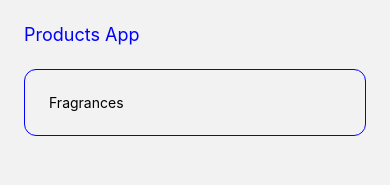
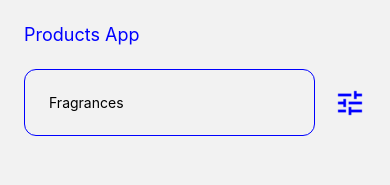
Before and after one commit to amandaduuaarte/ProductsApp, a React Native app: screen /Home in a window 390 px wide. Shown: the top 185 px of the page. Built offline with nearby package versions, Linux system fonts and the light colour scheme; no server answers.

Commit message:
feat: add filter icon

```diff
--- a/babel.config.js
+++ b/babel.config.js
@@ -10,6 +10,7 @@ module.exports = {
           '@domain': './src/domain',
           '@data': './src/data',
           '@lib': './src/lib',
+          '@assets': './src/assets',
         },
       },
     ],
--- /dev/null
+++ b/src/@types/png.d.ts
@@ -0,0 +1 @@
+declare module '*.png';
--- a/src/presentation/screens/Home/index.tsx
+++ b/src/presentation/screens/Home/index.tsx
@@ -1,4 +1,12 @@
-import {SafeAreaView, StyleSheet, Text, TextInput, View} from 'react-native';
+import {
+  Image,
+  SafeAreaView,
+  StyleSheet,
+  Text,
+  TextInput,
+  TouchableOpacity,
+  View,
+} from 'react-native';
 
 import {useGetProductsUseCase} from '@domain/useCases/useGetProductsUseCase';
 import {useGetProductsCategoriesUseCase} from '@domain/useCases/useGetProductsCategoriesUseCase';
@@ -8,6 +16,8 @@ import {useCallback} from 'react';
 
 import {ProductsCarrousel} from './components/productsCarrousel';
 import {Categories} from './components/categories';
+
+const filterIcon = require('@assets/icons/filter.png');
 
 export const Home = () => {
   const {searchProducts} = useSearchProductsUseCase();
@@ -22,17 +32,20 @@ export const Home = () => {
     <View style={styles.container}>
       <SafeAreaView style={styles.content}>
         <Text style={styles.title}>Products App</Text>
+        <View style={styles.searchContainer}>
           <TextInput
             style={styles.textField}
             onChangeText={handleSearchProducts}
             placeholder="Fragrances"
             keyboardType="decimal-pad"
           />
+          <TouchableOpacity>
+            <Image source={filterIcon} style={styles.filterIcon} />
+          </TouchableOpacity>
+        </View>
 
         <ProductsCarrousel products={products} />
-
         <Text>Some categories</Text>
-
         <Categories categories={categories} />
       </SafeAreaView>
     </View>
@@ -47,11 +60,22 @@ const styles = StyleSheet.create({
   content: {
     gap: 24,
   },
+  filterIcon: {
+    height: 32,
+    tintColor: 'blue',
+    width: 32,
+  },
+  searchContainer: {
+    alignItems: 'center',
+    flexDirection: 'row',
+    justifyContent: 'space-between',
+  },
   textField: {
     borderColor: 'blue',
     borderRadius: 12,
     borderWidth: 1,
     padding: 24,
+    width: '85%',
   },
   title: {
     color: 'blue',
--- a/tsconfig.json
+++ b/tsconfig.json
@@ -6,7 +6,8 @@
         "@presentation/*": ["presentation/*"],
         "@domain/*": ["domain/*"],
         "@data/*": ["data/*"],
-        "@lib/*": ["lib/*"]
+        "@lib/*": ["lib/*"],
+        "@assets/*": ["assets/*"]
       }
     }
 }
```
Also changed, not shown: .eslintrc.js, src/assets/icons/filter.png (added). Lines whose indentation alone changed are shown as unchanged.
